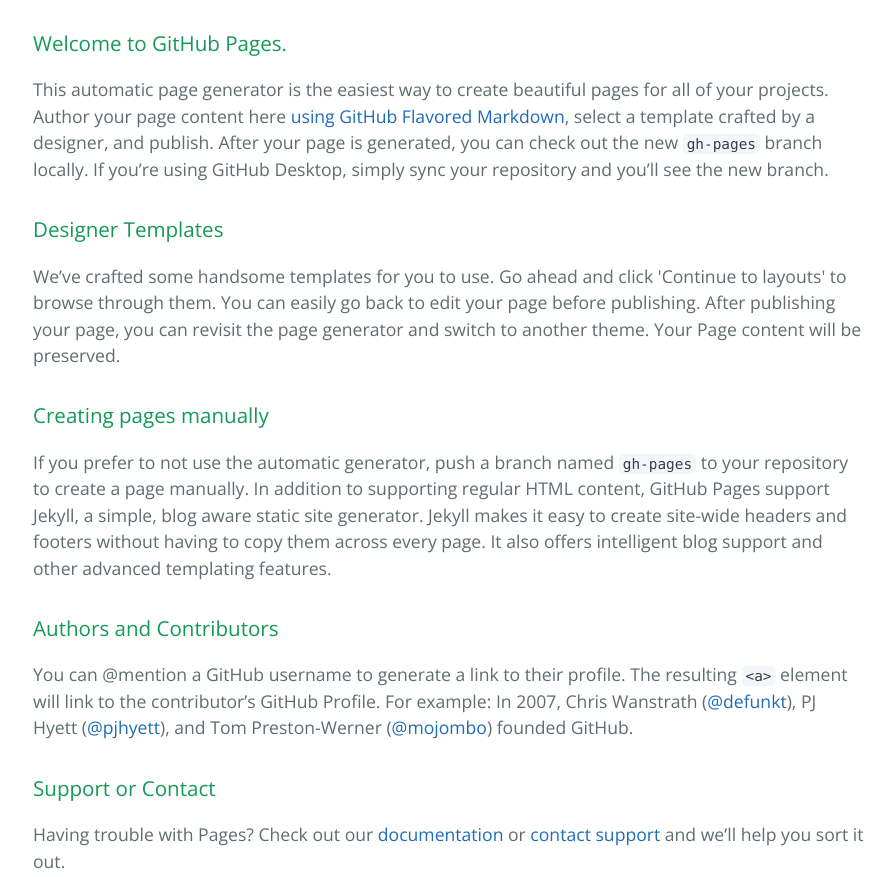
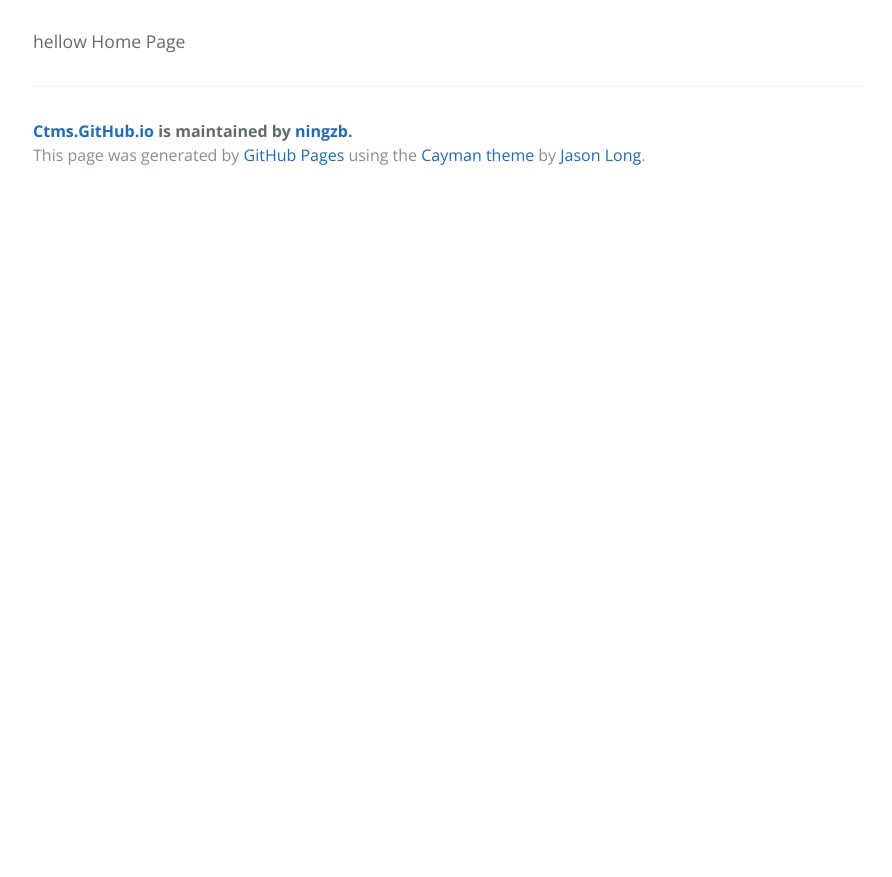
Before and after one commit to ningzb/ctms.github.io, a plain HTML site: page index.html in a window 1280 px wide. Shown: the part 340-1217 px from the top of the page, without its empty margins (191-1083 px from the left). After the commit the page ends 800 px from the top, so only its background shows below. Drawn offline with nearby package versions, Linux system fonts and the light colour scheme.

```diff
--- a/index.html
+++ b/index.html
@@ -19,30 +19,7 @@
     </section>
 
     <section class="main-content">
-      <h3>
-<a id="welcome-to-github-pages" class="anchor" href="#welcome-to-github-pages" aria-hidden="true"><span aria-hidden="true" class="octicon octicon-link"></span></a>Welcome to GitHub Pages.</h3>
-
-<p>This automatic page generator is the easiest way to create beautiful pages for all of your projects. Author your page content here <a href="https://guides.github.com/features/mastering-markdown/">using GitHub Flavored Markdown</a>, select a template crafted by a designer, and publish. After your page is generated, you can check out the new <code>gh-pages</code> branch locally. If you’re using GitHub Desktop, simply sync your repository and you’ll see the new branch.</p>
-
-<h3>
-<a id="designer-templates" class="anchor" href="#designer-templates" aria-hidden="true"><span aria-hidden="true" class="octicon octicon-link"></span></a>Designer Templates</h3>
-
-<p>We’ve crafted some handsome templates for you to use. Go ahead and click 'Continue to layouts' to browse through them. You can easily go back to edit your page before publishing. After publishing your page, you can revisit the page generator and switch to another theme. Your Page content will be preserved.</p>
-
-<h3>
-<a id="creating-pages-manually" class="anchor" href="#creating-pages-manually" aria-hidden="true"><span aria-hidden="true" class="octicon octicon-link"></span></a>Creating pages manually</h3>
-
-<p>If you prefer to not use the automatic generator, push a branch named <code>gh-pages</code> to your repository to create a page manually. In addition to supporting regular HTML content, GitHub Pages support Jekyll, a simple, blog aware static site generator. Jekyll makes it easy to create site-wide headers and footers without having to copy them across every page. It also offers intelligent blog support and other advanced templating features.</p>
-
-<h3>
-<a id="authors-and-contributors" class="anchor" href="#authors-and-contributors" aria-hidden="true"><span aria-hidden="true" class="octicon octicon-link"></span></a>Authors and Contributors</h3>
-
-<p>You can @mention a GitHub username to generate a link to their profile. The resulting <code>&lt;a&gt;</code> element will link to the contributor’s GitHub Profile. For example: In 2007, Chris Wanstrath (<a href="https://github.com/defunkt" class="user-mention">@defunkt</a>), PJ Hyett (<a href="https://github.com/pjhyett" class="user-mention">@pjhyett</a>), and Tom Preston-Werner (<a href="https://github.com/mojombo" class="user-mention">@mojombo</a>) founded GitHub.</p>
-
-<h3>
-<a id="support-or-contact" class="anchor" href="#support-or-contact" aria-hidden="true"><span aria-hidden="true" class="octicon octicon-link"></span></a>Support or Contact</h3>
-
-<p>Having trouble with Pages? Check out our <a href="https://help.github.com/pages">documentation</a> or <a href="https://github.com/contact">contact support</a> and we’ll help you sort it out.</p>
+      <p>hellow Home Page</p>
 
       <footer class="site-footer">
         <span class="site-footer-owner"><a href="https://github.com/ningzb/ctms.github.io">Ctms.GitHub.io</a> is maintained by <a href="https://github.com/ningzb">ningzb</a>.</span>
```
Also changed, not shown: params.json (+1 -1 lines).
